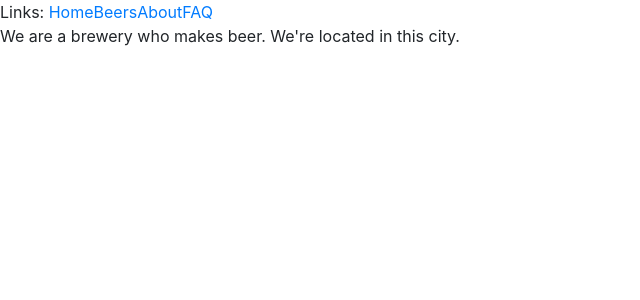
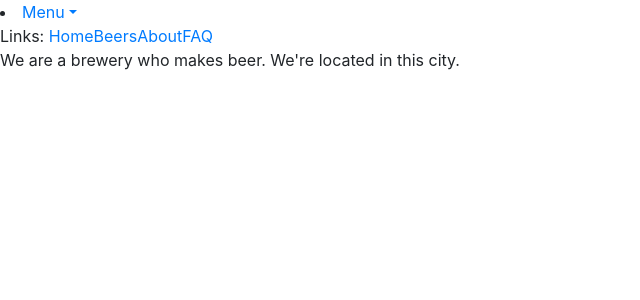
Before and after one commit to fargofallout/fakebrewery, a Flask app: page /about/ in a window 1280 px wide. Shown: the top 300 px of the page, without its empty margins (0-640 px from the left). Run offline with Flask 2, Linux system fonts and the light colour scheme; some libraries are stand-ins or nearby versions.

Commit message:
Converted to VS Code?

```diff
--- a/fakebrewery/app.py
+++ b/fakebrewery/app.py
@@ -29,13 +29,13 @@ def register_blueprints():
 	from fakebrewery.views import home
 	app.register_blueprint(home.bp)
 
-	from views import beers
+	from fakebrewery.views import beers
 	app.register_blueprint(beers.bp)
 
-	from views import about
+	from fakebrewery.views import about
 	app.register_blueprint(about.bp)
 
-	from views import faq
+	from fakebrewery.views import faq
 	app.register_blueprint(faq.bp)
 
 if __name__ == "__main__":
--- a/fakebrewery/templates/base.html
+++ b/fakebrewery/templates/base.html
@@ -8,13 +8,22 @@
 		{% block title %}{% endblock %}
 	</title>
 	<link rel="stylesheet" type="text/css" href="{{ url_for('static', filename='bootstrap.min.css') }}">
+	<!-- <link rel="stylesheet" type="text/css" href="/static/"> -->
 	<!-- <script type="text/javascript" src="{{ url_for('static', filename='jquery.js') }}"> </script> -->
 	<!-- <script type="text/javascript" src="{{ url_for('static', filename='bootstrap.js') }}"> </script> -->
 
 </head>
 
 <body>
+	<!-- navbar -->
+	<li class="dropdown">
+		<a href="#" data-toggle="dropdown" class="dropdown-toggle">Menu<b class="caret"></b></a>
+		<ul class="dropdown-menu">
+			<li>Item 1</li>
+		</ul>
+	</li>
 	Links: <a href="/home">Home</a><a href="/beers">Beers</a><a href="/about">About</a><a href="/faq">FAQ</a><br>
+	</nav>
 	{% block body %}
 	{% endblock %}
 </body>
--- a/fakebrewery/templates/home/home.html
+++ b/fakebrewery/templates/home/home.html
@@ -2,7 +2,7 @@
 {% extends 'base.html' %}
 
 <!-- Title -->
-{% block title %}Home page for this fake-ass brewery{% endblock %}
+{% block title %}Vacha Brewing Co.{% endblock %}
 
 <!-- Header -->
 {% block header %}
```
Also changed, not shown: 1 other file.
